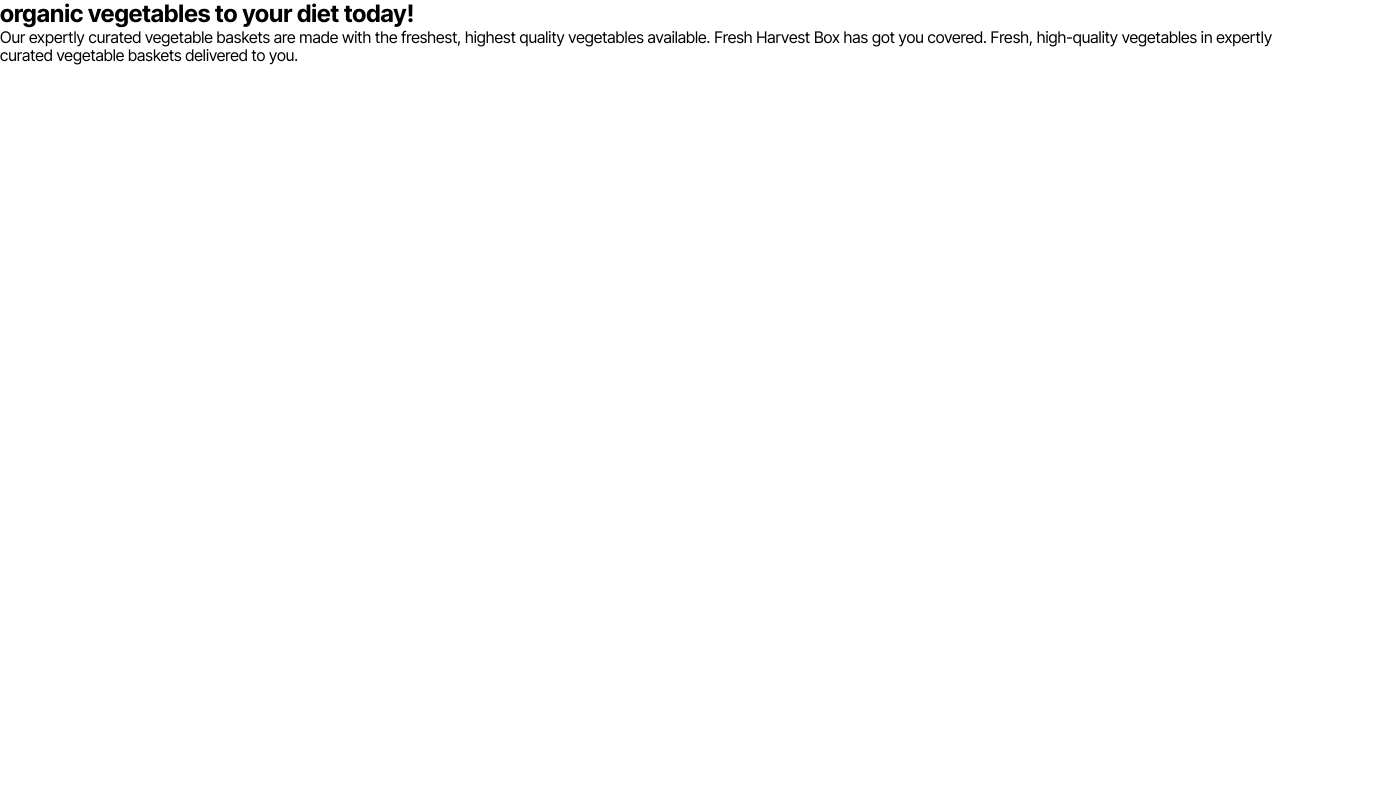
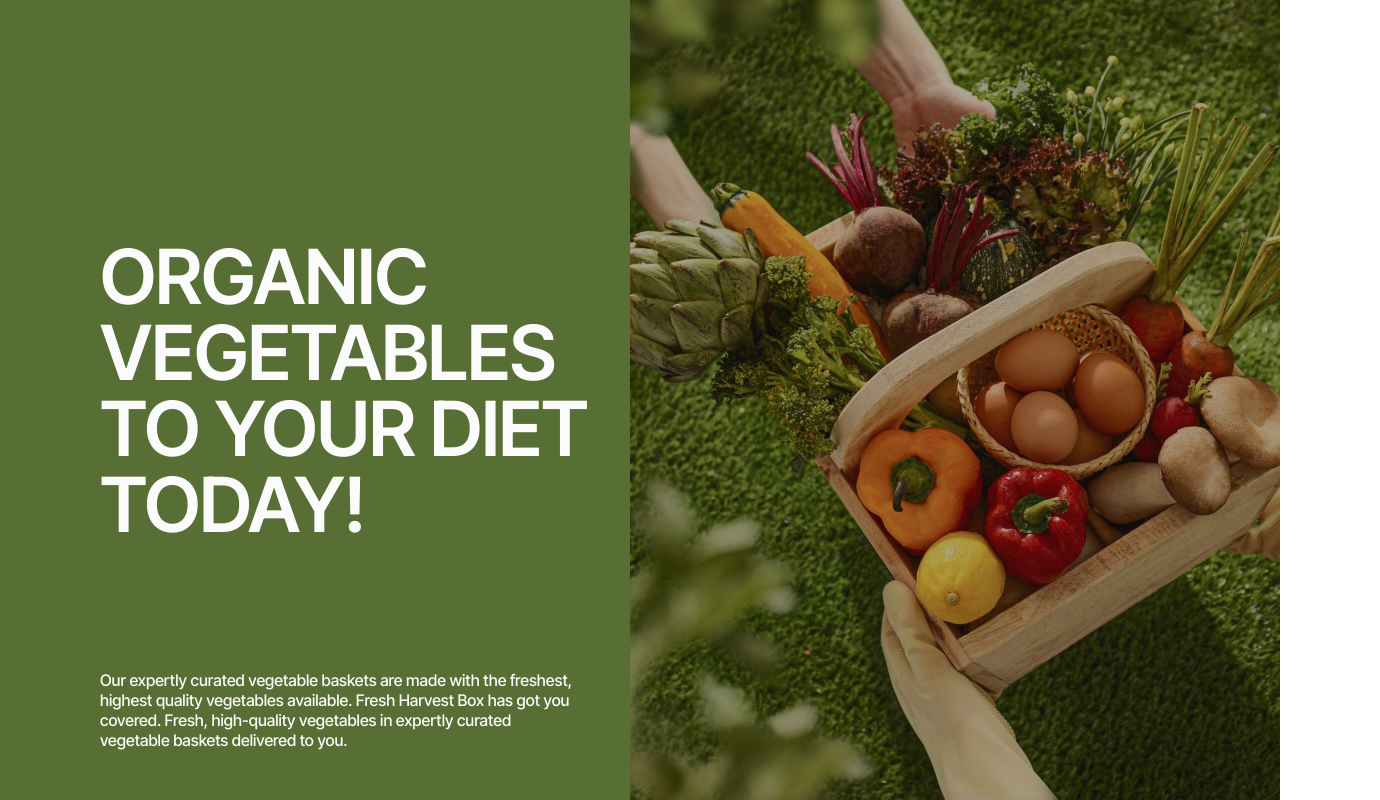
Before and after one commit to svitlana-ruts/greenharvest, a plain HTML site: page index.html in a window 1280 px wide. Shown: the whole page, 1380 px wide, since content can reach past the window. Drawn offline with nearby package versions, Linux system fonts and the light colour scheme.

Commit message:
adds stl

```diff
--- a/css/styles.css
+++ b/css/styles.css
@@ -4,6 +4,7 @@
   font-weight: 400;
   font-style: normal;
 }
+
 h1,
 h2,
 h3,
@@ -13,25 +14,10 @@
 p {
   margin: 0;
 }
+
 .container {
   padding: 0 20px;
   margin: 0 auto;
-}
-
-@media screen and (min-width: 375px) {
-  .container {
-    width: 375px;
-  }
-}
-@media screen and (min-width: 768px) {
-  .container {
-    width: 768px;
-  }
-}
-@media screen and (min-width: 1280px) {
-  .container {
-    width: 1280px;
-  }
 }
 
 ul {
@@ -54,3 +40,206 @@
   max-width: 100%;
   height: auto;
 }
+
+.hero {
+  background: #576f35;
+  padding: 100px 0px 0px 0px;
+}
+
+.hero-title-fone-container {
+  display: flex;
+  align-items: center;
+  justify-content: flex-start;
+  flex-direction: column;
+  gap: 40px;
+}
+
+.hero-title-container {
+  display: flex;
+  align-items: flex-start;
+  justify-content: flex-start;
+  flex-direction: column;
+  gap: 20px;
+}
+
+.hero-title {
+  font-weight: 600;
+  font-size: 48px;
+  line-height: 1;
+  letter-spacing: -0.01em;
+  text-transform: uppercase;
+  color: #fbfbfb;
+}
+
+.hero-text {
+  font-weight: 500;
+  font-size: 14px;
+  line-height: 1.28571;
+  color: #fbfbfb;
+}
+
+.hero-fone {
+  min-height: 100vh;
+  width: 100%;
+  background-image: linear-gradient(
+      to bottom,
+      rgba(20, 20, 20, 0.2),
+      rgba(20, 20, 20, 0.2)
+    ),
+    url(../images/hero-img-mob-1x.jpg);
+  background-repeat: no-repeat;
+  margin: 0 auto;
+}
+
+@media screen and (-webkit-min-device-pixel-ratio: 2),
+  (min-resolution: 192dpi),
+  (min-resolution: 2dppx) {
+  .hero-fone {
+    background-image: linear-gradient(
+        to bottom,
+        rgba(20, 20, 20, 0.2),
+        rgba(20, 20, 20, 0.2)
+      ),
+      url(../images/hero-img-mob-2x.jpg);
+  }
+}
+
+@media screen and (min-width: 375px) {
+  .container {
+    width: 375px;
+  }
+
+  .hero-title-container {
+    width: 335px;
+    height: 302px;
+  }
+
+  .hero-fone {
+    background-image: linear-gradient(
+        to bottom,
+        rgba(20, 20, 20, 0.2),
+        rgba(20, 20, 20, 0.2)
+      ),
+      url(../images/hero-img-mob-1x.jpg);
+    background-repeat: no-repeat;
+    background-size: 370px 375px;
+  }
+}
+
+@media screen and (min-width: 768px) {
+  .container {
+    width: 768px;
+    padding: 0px 32px;
+  }
+
+  .hero {
+    padding: 122px 0px 0px 0px;
+  }
+
+  .hero-title-fone-container {
+    gap: 50px;
+  }
+
+  .hero-title-container {
+    width: 704px;
+    height: 313px;
+    gap: 25px;
+  }
+
+  .hero-title {
+    font-size: 78px;
+  }
+
+  .hero-text {
+    font-size: 16px;
+    line-height: 1.29;
+    max-width: 603px;
+  }
+
+  .hero-fone {
+    background-image: linear-gradient(
+        to bottom,
+        rgba(20, 20, 20, 0.2),
+        rgba(20, 20, 20, 0.2)
+      ),
+      url(../images/hero-img-tab-1x.jpg);
+    background-size: 768px 539px;
+    width: 100%;
+    height: 539px;
+  }
+
+  @media screen and (-webkit-min-device-pixel-ratio: 2),
+    (min-resolution: 192dpi),
+    (min-resolution: 2dppx) {
+    .hero-fone {
+      background-image: linear-gradient(
+          to bottom,
+          rgba(20, 20, 20, 0.2),
+          rgba(20, 20, 20, 0.2)
+        ),
+        url(../images/hero-img-tab-2x.jpg);
+    }
+  }
+}
+
+@media screen and (min-width: 1280px) {
+  .container {
+    width: 1280px;
+    padding: 0;
+  }
+
+  .hero {
+    padding: 0px 0px 0px 100px;
+  }
+
+  .hero-title-fone-container {
+    align-items: flex-end;
+    justify-content: center;
+    flex-direction: row;
+    gap: 28px;
+  }
+
+  .hero-title-container {
+    align-items: flex-start;
+    justify-content: flex-start;
+    flex-direction: column;
+    gap: 128px;
+    padding: 0px 0px 50px 0px;
+    width: 502px;
+    height: 562px;
+  }
+
+  .hero-title {
+    font-size: 76px;
+    width: 502px;
+  }
+
+  .hero-text {
+    font-weight: 500;
+    line-height: 1.25;
+    max-width: 472px;
+  }
+
+  .hero-fone {
+    background-image: linear-gradient(
+        to bottom,
+        rgba(20, 20, 20, 0.2),
+        rgba(20, 20, 20, 0.2)
+      ),
+      url(../images/hero-img-dt-1x.jpg);
+    background-size: 650px 100%;
+  }
+
+  @media screen and (-webkit-min-device-pixel-ratio: 2),
+    (min-resolution: 192dpi),
+    (min-resolution: 2dppx) {
+    .hero-fone {
+      background-image: linear-gradient(
+          to bottom,
+          rgba(20, 20, 20, 0.2),
+          rgba(20, 20, 20, 0.2)
+        ),
+        url(../images/hero-img-dt-2x.jpg);
+    }
+  }
+}
--- a/index.html
+++ b/index.html
@@ -18,10 +18,15 @@
 
 <body>
     <main>
-        <section>
-            <h1>organic vegetables to your diet today!</h1>
-            <p>Our expertly curated vegetable baskets are made with the freshest, highest quality vegetables available. Fresh Harvest
+        <section class="hero">
+            <div class="container hero-title-fone-container">
+                <div class="hero-title-container">
+            <h1 class="hero-title">organic vegetables to your diet today!</h1>
+            <p class="hero-text">Our expertly curated vegetable baskets are made with the freshest, highest quality vegetables available. Fresh Harvest
             Box has got you covered. Fresh, high-quality vegetables in expertly curated vegetable baskets delivered to you.</p>
+                </div>
+                <div class="hero-fone"></div>
+            </div>
         </section>
     </main>
 
```
